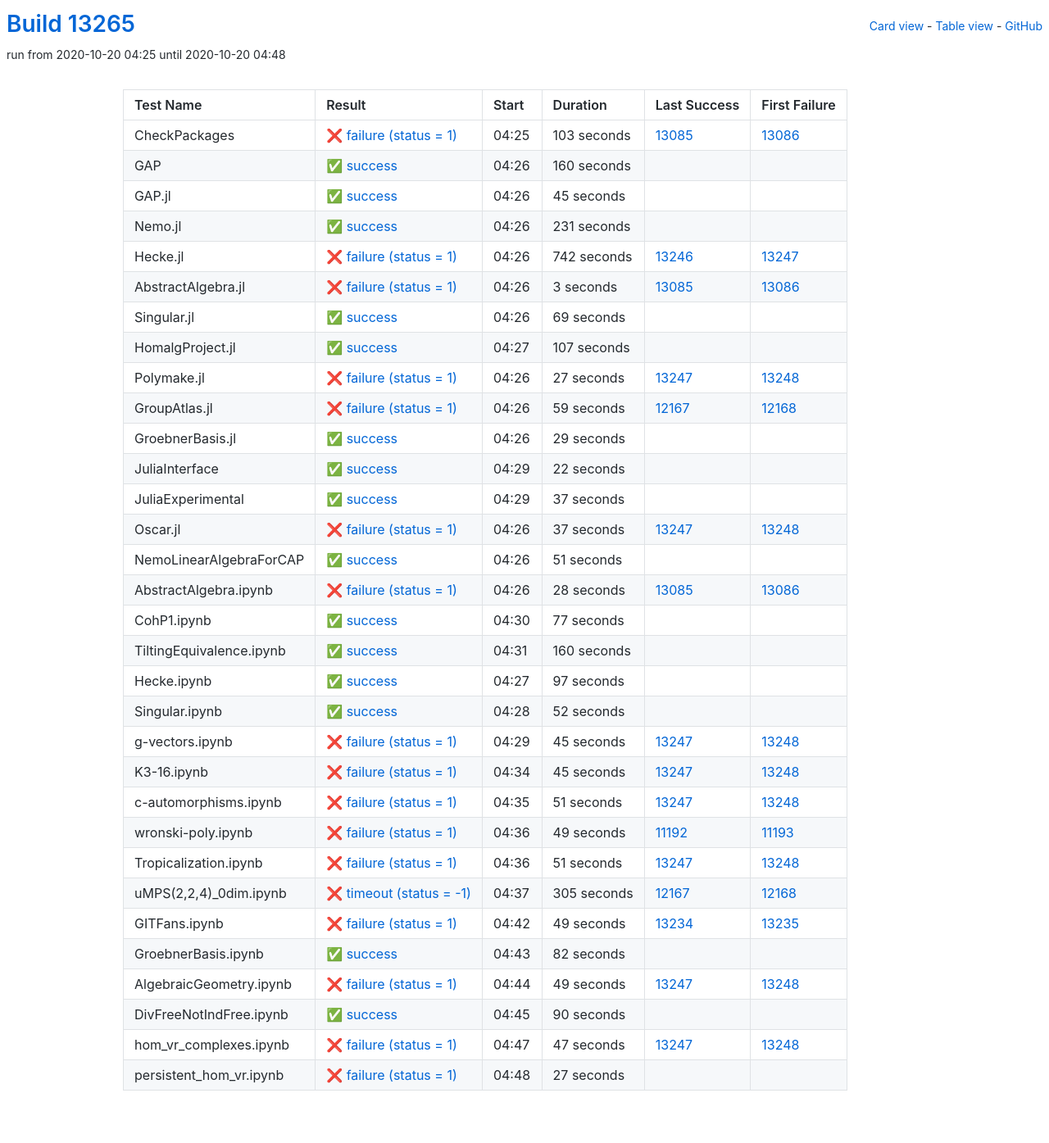
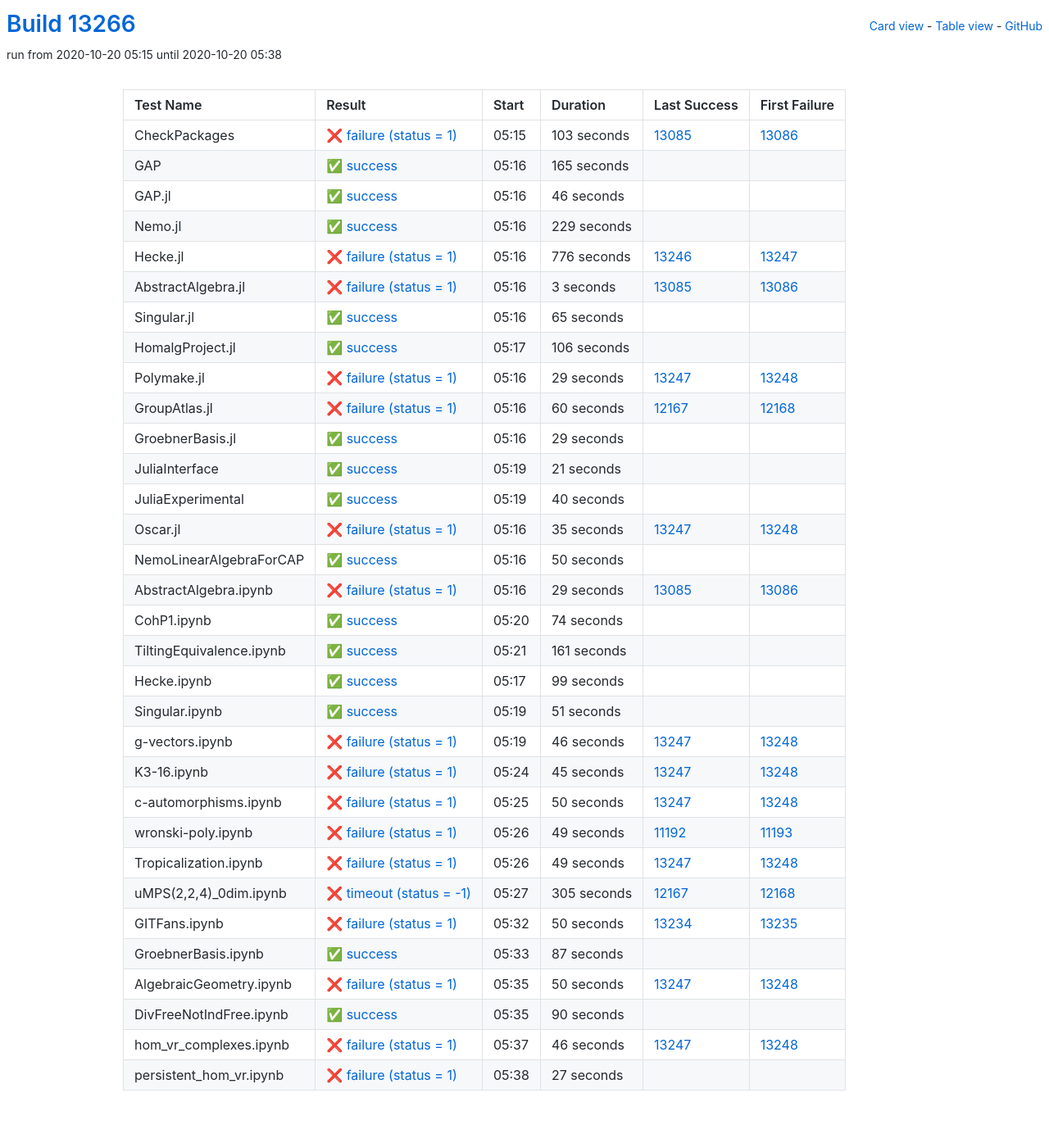
Before and after one commit to oscar-system/oscar-ci-status, a Jekyll site: the page built from table.html, in a window 1280 px wide. Shown: the whole page at 82% size. Built offline with Jekyll 4.4.1, drawn with Linux system fonts in a browser that asks for light colours.

Commit message:
Build #13266

```diff
--- a/_data/ci.yml
+++ b/_data/ci.yml
@@ -1,6 +1,6 @@
 ---
-build: 13265
-build_url: https://oscarci.mathematik.uni-kl.de/job/oscar/13265/
+build: 13266
+build_url: https://oscarci.mathematik.uni-kl.de/job/oscar/13266/
 job: oscar
 organization: oscar-system
 repo: oscar-ci-status
@@ -8,8 +8,8 @@
 tests:
 - name: CheckPackages
   id: checkpackages
-  log: https://oscarci.mathematik.uni-kl.de/job/oscar/13265/artifact/logs/build-13265/CheckPackages.log
-  start: 2020-10-20 04:25
+  log: https://oscarci.mathematik.uni-kl.de/job/oscar/13266/artifact/logs/build-13266/CheckPackages.log
+  start: 2020-10-20 05:15
   success: false
   exitcode: 1
   status: failure
@@ -20,56 +20,56 @@
   first_failure_url: https://oscarci.mathematik.uni-kl.de/job/oscar/13086/
 - name: GAP
   id: gap
-  log: https://oscarci.mathematik.uni-kl.de/job/oscar/13265/artifact/logs/build-13265/GAP.log
-  start: 2020-10-20 04:26
+  log: https://oscarci.mathematik.uni-kl.de/job/oscar/13266/artifact/logs/build-13266/GAP.log
+  start: 2020-10-20 05:16
   success: true
   exitcode: 0
   status: success
-  duration: 160
+  duration: 165
   last_success: false
   last_success_url:
   first_failure: false
   first_failure_url:
 - name: GAP.jl
   id: gap-jl
-  log: https://oscarci.mathematik.uni-kl.de/job/oscar/13265/artifact/logs/build-13265/GAP.jl.log
-  start: 2020-10-20 04:26
+  log: https://oscarci.mathematik.uni-kl.de/job/oscar/13266/artifact/logs/build-13266/GAP.jl.log
+  start: 2020-10-20 05:16
   success: true
   exitcode: 0
   status: success
-  duration: 45
+  duration: 46
   last_success: false
   last_success_url:
   first_failure: false
   first_failure_url:
 - name: Nemo.jl
   id: nemo-jl
-  log: https://oscarci.mathematik.uni-kl.de/job/oscar/13265/artifact/logs/build-13265/Nemo.jl.log
-  start: 2020-10-20 04:26
+  log: https://oscarci.mathematik.uni-kl.de/job/oscar/13266/artifact/logs/build-13266/Nemo.jl.log
+  start: 2020-10-20 05:16
   success: true
   exitcode: 0
   status: success
-  duration: 231
+  duration: 229
   last_success: false
   last_success_url:
   first_failure: false
   first_failure_url:
 - name: Hecke.jl
   id: hecke-jl
-  log: https://oscarci.mathematik.uni-kl.de/job/oscar/13265/artifact/logs/build-13265/Hecke.jl.log
-  start: 2020-10-20 04:26
+  log: https://oscarci.mathematik.uni-kl.de/job/oscar/13266/artifact/logs/build-13266/Hecke.jl.log
+  start: 2020-10-20 05:16
   success: false
   exitcode: 1
   status: failure
-  duration: 742
+  duration: 776
   last_success: 13246
   last_success_url: https://oscarci.mathematik.uni-kl.de/job/oscar/13246/
   first_failure: 13247
   first_failure_url: https://oscarci.mathematik.uni-kl.de/job/oscar/13247/
 - name: AbstractAlgebra.jl
   id: abstractalgebra-jl
-  log: https://oscarci.mathematik.uni-kl.de/job/oscar/13265/artifact/logs/build-13265/AbstractAlgebra.jl.log
-  start: 2020-10-20 04:26
+  log: https://oscarci.mathematik.uni-kl.de/job/oscar/13266/artifact/logs/build-13266/AbstractAlgebra.jl.log
+  start: 2020-10-20 05:16
   success: false
   exitcode: 1
   status: failure
@@ -80,56 +80,56 @@
   first_failure_url: https://oscarci.mathematik.uni-kl.de/job/oscar/13086/
 - name: Singular.jl
   id: singular-jl
-  log: https://oscarci.mathematik.uni-kl.de/job/oscar/13265/artifact/logs/build-13265/Singular.jl.log
-  start: 2020-10-20 04:26
+  log: https://oscarci.mathematik.uni-kl.de/job/oscar/13266/artifact/logs/build-13266/Singular.jl.log
+  start: 2020-10-20 05:16
   success: true
   exitcode: 0
   status: success
-  duration: 69
+  duration: 65
   last_success: false
   last_success_url:
   first_failure: false
   first_failure_url:
 - name: HomalgProject.jl
   id: homalgproject-jl
-  log: https://oscarci.mathematik.uni-kl.de/job/oscar/13265/artifact/logs/build-13265/HomalgProject.jl.log
-  start: 2020-10-20 04:27
+  log: https://oscarci.mathematik.uni-kl.de/job/oscar/13266/artifact/logs/build-13266/HomalgProject.jl.log
+  start: 2020-10-20 05:17
   success: true
   exitcode: 0
   status: success
-  duration: 107
+  duration: 106
   last_success: false
   last_success_url:
   first_failure: false
   first_failure_url:
 - name: Polymake.jl
   id: polymake-jl
-  log: https://oscarci.mathematik.uni-kl.de/job/oscar/13265/artifact/logs/build-13265/Polymake.jl.log
-  start: 2020-10-20 04:26
+  log: https://oscarci.mathematik.uni-kl.de/job/oscar/13266/artifact/logs/build-13266/Polymake.jl.log
+  start: 2020-10-20 05:16
   success: false
   exitcode: 1
   status: failure
-  duration: 27
+  duration: 29
   last_success: 13247
   last_success_url: https://oscarci.mathematik.uni-kl.de/job/oscar/13247/
   first_failure: 13248
   first_failure_url: https://oscarci.mathematik.uni-kl.de/job/oscar/13248/
 - name: GroupAtlas.jl
   id: groupatlas-jl
-  log: https://oscarci.mathematik.uni-kl.de/job/oscar/13265/artifact/logs/build-13265/GroupAtlas.jl.log
-  start: 2020-10-20 04:26
+  log: https://oscarci.mathematik.uni-kl.de/job/oscar/13266/artifact/logs/build-13266/GroupAtlas.jl.log
+  start: 2020-10-20 05:16
   success: false
   exitcode: 1
   status: failure
-  duration: 59
+  duration: 60
   last_success: 12167
   last_success_url: https://oscarci.mathematik.uni-kl.de/job/oscar/12167/
   first_failure: 12168
   first_failure_url: https://oscarci.mathematik.uni-kl.de/job/oscar/12168/
 - name: GroebnerBasis.jl
   id: groebnerbasis-jl
-  log: https://oscarci.mathematik.uni-kl.de/job/oscar/13265/artifact/logs/build-13265/GroebnerBasis.jl.log
-  start: 2020-10-20 04:26
+  log: https://oscarci.mathematik.uni-kl.de/job/oscar/13266/artifact/logs/build-13266/GroebnerBasis.jl.log
+  start: 2020-10-20 05:16
   success: true
   exitcode: 0
   status: success
@@ -140,44 +140,104 @@
   first_failure_url:
 - name: JuliaInterface
   id: juliainterface
-  log: https://oscarci.mathematik.uni-kl.de/job/oscar/13265/artifact/logs/build-13265/JuliaInterface.log
-  start: 2020-10-20 04:29
+  log: https://oscarci.mathematik.uni-kl.de/job/oscar/13266/artifact/logs/build-13266/JuliaInterface.log
+  start: 2020-10-20 05:19
   success: true
   exitcode: 0
   status: success
-  duration: 22
+  duration: 21
   last_success: false
   last_success_url:
   first_failure: false
   first_failure_url:
 - name: JuliaExperimental
   id: juliaexperimental
-  log: https://oscarci.mathematik.uni-kl.de/job/oscar/13265/artifact/logs/build-13265/JuliaExperimental.log
-  start: 2020-10-20 04:29
+  log: https://oscarci.mathematik.uni-kl.de/job/oscar/13266/artifact/logs/build-13266/JuliaExperimental.log
+  start: 2020-10-20 05:19
   success: true
   exitcode: 0
   status: success
-  duration: 37
+  duration: 40
   last_success: false
   last_success_url:
   first_failure: false
   first_failure_url:
 - name: Oscar.jl
   id: oscar-jl
-  log: https://oscarci.mathematik.uni-kl.de/job/oscar/13265/artifact/logs/build-13265/Oscar.jl.log
-  start: 2020-10-20 04:26
+  log: https://oscarci.mathematik.uni-kl.de/job/oscar/13266/artifact/logs/build-13266/Oscar.jl.log
+  start: 2020-10-20 05:16
   success: false
   exitcode: 1
   status: failure
-  duration: 37
+  duration: 35
   last_success: 13247
   last_success_url: https://oscarci.mathematik.uni-kl.de/job/oscar/13247/
   first_failure: 13248
   first_failure_url: https://oscarci.mathematik.uni-kl.de/job/oscar/13248/
 - name: NemoLinearAlgebraForCAP
   id: nemolinearalgebraforcap
-  log: https://oscarci.mathematik.uni-kl.de/job/oscar/13265/artifact/logs/build-13265/NemoLinearAlgebraForCAP.log
-  start: 2020-10-20 04:26
+  log: https://oscarci.mathematik.uni-kl.de/job/oscar/13266/artifact/logs/build-13266/NemoLinearAlgebraForCAP.log
+  start: 2020-10-20 05:16
+  success: true
+  exitcode: 0
+  status: success
+  duration: 50
+  last_success: false
+  last_success_url:
+  first_failure: false
+  first_failure_url:
+- name: AbstractAlgebra.ipynb
+  id: abstractalgebra-ipynb
+  log: https://oscarci.mathematik.uni-kl.de/job/oscar/13266/artifact/logs/build-13266/AbstractAlgebra.ipynb.log
+  start: 2020-10-20 05:16
+  success: false
+  exitcode: 1
+  status: failure
+  duration: 29
+  last_success: 13085
+  last_success_url: https://oscarci.mathematik.uni-kl.de/job/oscar/13085/
+  first_failure: 13086
+  first_failure_url: https://oscarci.mathematik.uni-kl.de/job/oscar/13086/
+- name: CohP1.ipynb
+  id: cohp1-ipynb
+  log: https://oscarci.mathematik.uni-kl.de/job/oscar/13266/artifact/logs/build-13266/CohP1.ipynb.log
+  start: 2020-10-20 05:20
+  success: true
+  exitcode: 0
+  status: success
+  duration: 74
+  last_success: false
+  last_success_url:
+  first_failure: false
+  first_failure_url:
+- name: TiltingEquivalence.ipynb
+  id: tiltingequivalence-ipynb
+  log: https://oscarci.mathematik.uni-kl.de/job/oscar/13266/artifact/logs/build-13266/TiltingEquivalence.ipynb.log
+  start: 2020-10-20 05:21
+  success: true
+  exitcode: 0
+  status: success
+  duration: 161
+  last_success: false
+  last_success_url:
+  first_failure: false
+  first_failure_url:
+- name: Hecke.ipynb
+  id: hecke-ipynb
+  log: https://oscarci.mathematik.uni-kl.de/job/oscar/13266/artifact/logs/build-13266/Hecke.ipynb.log
+  start: 2020-10-20 05:17
+  success: true
+  exitcode: 0
+  status: success
+  duration: 99
+  last_success: false
+  last_success_url:
+  first_failure: false
+  first_failure_url:
+- name: Singular.ipynb
+  id: singular-ipynb
+  log: https://oscarci.mathematik.uni-kl.de/job/oscar/13266/artifact/logs/build-13266/Singular.ipynb.log
+  start: 2020-10-20 05:19
   success: true
   exitcode: 0
   status: success
@@ -186,82 +246,22 @@
   last_success_url:
   first_failure: false
   first_failure_url:
-- name: AbstractAlgebra.ipynb
-  id: abstractalgebra-ipynb
-  log: https://oscarci.mathematik.uni-kl.de/job/oscar/13265/artifact/logs/build-13265/AbstractAlgebra.ipynb.log
-  start: 2020-10-20 04:26
+- name: g-vectors.ipynb
+  id: g-vectors-ipynb
+  log: https://oscarci.mathematik.uni-kl.de/job/oscar/13266/artifact/logs/build-13266/g-vectors.ipynb.log
+  start: 2020-10-20 05:19
   success: false
   exitcode: 1
   status: failure
-  duration: 28
-  last_success: 13085
-  last_success_url: https://oscarci.mathematik.uni-kl.de/job/oscar/13085/
-  first_failure: 13086
-  first_failure_url: https://oscarci.mathematik.uni-kl.de/job/oscar/13086/
-- name: CohP1.ipynb
-  id: cohp1-ipynb
-  log: https://oscarci.mathematik.uni-kl.de/job/oscar/13265/artifact/logs/build-13265/CohP1.ipynb.log
-  start: 2020-10-20 04:30
-  success: true
-  exitcode: 0
-  status: success
-  duration: 77
-  last_success: false
-  last_success_url:
-  first_failure: false
-  first_failure_url:
-- name: TiltingEquivalence.ipynb
-  id: tiltingequivalence-ipynb
-  log: https://oscarci.mathematik.uni-kl.de/job/oscar/13265/artifact/logs/build-13265/TiltingEquivalence.ipynb.log
-  start: 2020-10-20 04:31
-  success: true
-  exitcode: 0
-  status: success
-  duration: 160
-  last_success: false
-  last_success_url:
-  first_failure: false
-  first_failure_url:
-- name: Hecke.ipynb
-  id: hecke-ipynb
-  log: https://oscarci.mathematik.uni-kl.de/job/oscar/13265/artifact/logs/build-13265/Hecke.ipynb.log
-  start: 2020-10-20 04:27
-  success: true
-  exitcode: 0
-  status: success
-  duration: 97
-  last_success: false
-  last_success_url:
-  first_failure: false
-  first_failure_url:
-- name: Singular.ipynb
-  id: singular-ipynb
-  log: https://oscarci.mathematik.uni-kl.de/job/oscar/13265/artifact/logs/build-13265/Singular.ipynb.log
-  start: 2020-10-20 04:28
-  success: true
-  exitcode: 0
-  status: success
-  duration: 52
-  last_success: false
-  last_success_url:
-  first_failure: false
-  first_failure_url:
-- name: g-vectors.ipynb
-  id: g-vectors-ipynb
-  log: https://oscarci.mathematik.uni-kl.de/job/oscar/13265/artifact/logs/build-13265/g-vectors.ipynb.log
-  start: 2020-10-20 04:29
-  success: false
-  exitcode: 1
-  status: failure
-  duration: 45
+  duration: 46
   last_success: 13247
   last_success_url: https://oscarci.mathematik.uni-kl.de/job/oscar/13247/
   first_failure: 13248
   first_failure_url: https://oscarci.mathematik.uni-kl.de/job/oscar/13248/
 - name: K3-16.ipynb
   id: k3-16-ipynb
-  log: https://oscarci.mathematik.uni-kl.de/job/oscar/13265/artifact/logs/build-13265/K3-16.ipynb.log
-  start: 2020-10-20 04:34
+  log: https://oscarci.mathematik.uni-kl.de/job/oscar/13266/artifact/logs/build-13266/K3-16.ipynb.log
+  start: 2020-10-20 05:24
   success: false
   exitcode: 1
   status: failure
@@ -272,20 +272,20 @@
   first_failure_url: https://oscarci.mathematik.uni-kl.de/job/oscar/13248/
 - name: c-automorphisms.ipynb
   id: c-automorphisms-ipynb
-  log: https://oscarci.mathematik.uni-kl.de/job/oscar/13265/artifact/logs/build-13265/c-automorphisms.ipynb.log
-  start: 2020-10-20 04:35
+  log: https://oscarci.mathematik.uni-kl.de/job/oscar/13266/artifact/logs/build-13266/c-automorphisms.ipynb.log
+  start: 2020-10-20 05:25
   success: false
   exitcode: 1
   status: failure
-  duration: 51
+  duration: 50
   last_success: 13247
   last_success_url: https://oscarci.mathematik.uni-kl.de/job/oscar/13247/
   first_failure: 13248
   first_failure_url: https://oscarci.mathematik.uni-kl.de/job/oscar/13248/
 - name: wronski-poly.ipynb
   id: wronski-poly-ipynb
-  log: https://oscarci.mathematik.uni-kl.de/job/oscar/13265/artifact/logs/build-13265/wronski-poly.ipynb.log
-  start: 2020-10-20 04:36
+  log: https://oscarci.mathematik.uni-kl.de/job/oscar/13266/artifact/logs/build-13266/wronski-poly.ipynb.log
+  start: 2020-10-20 05:26
   success: false
   exitcode: 1
   status: failure
@@ -296,20 +296,20 @@
   first_failure_url: https://oscarci.mathematik.uni-kl.de/job/oscar/11193/
 - name: Tropicalization.ipynb
   id: tropicalization-ipynb
-  log: https://oscarci.mathematik.uni-kl.de/job/oscar/13265/artifact/logs/build-13265/Tropicalization.ipynb.log
-  start: 2020-10-20 04:36
+  log: https://oscarci.mathematik.uni-kl.de/job/oscar/13266/artifact/logs/build-13266/Tropicalization.ipynb.log
+  start: 2020-10-20 05:26
   success: false
   exitcode: 1
   status: failure
-  duration: 51
+  duration: 49
   last_success: 13247
   last_success_url: https://oscarci.mathematik.uni-kl.de/job/oscar/13247/
   first_failure: 13248
   first_failure_url: https://oscarci.mathematik.uni-kl.de/job/oscar/13248/
 - name: uMPS(2,2,4)_0dim.ipynb
   id: umps-2-2-4-0dim-ipynb
-  log: https://oscarci.mathematik.uni-kl.de/job/oscar/13265/artifact/logs/build-13265/uMPS-2-2-4-_0dim.ipynb.log
-  start: 2020-10-20 04:37
+  log: https://oscarci.mathematik.uni-kl.de/job/oscar/13266/artifact/logs/build-13266/uMPS-2-2-4-_0dim.ipynb.log
+  start: 2020-10-20 05:27
   success: false
   exitcode: -1
   status: timeout
@@ -320,44 +320,44 @@
   first_failure_url: https://oscarci.mathematik.uni-kl.de/job/oscar/12168/
 - name: GITFans.ipynb
   id: gitfans-ipynb
-  log: https://oscarci.mathematik.uni-kl.de/job/oscar/13265/artifact/logs/build-13265/GITFans.ipynb.log
-  start: 2020-10-20 04:42
+  log: https://oscarci.mathematik.uni-kl.de/job/oscar/13266/artifact/logs/build-13266/GITFans.ipynb.log
+  start: 2020-10-20 05:32
   success: false
   exitcode: 1
   status: failure
-  duration: 49
+  duration: 50
   last_success: 13234
   last_success_url: https://oscarci.mathematik.uni-kl.de/job/oscar/13234/
   first_failure: 13235
   first_failure_url: https://oscarci.mathematik.uni-kl.de/job/oscar/13235/
 - name: GroebnerBasis.ipynb
   id: groebnerbasis-ipynb
-  log: https://oscarci.mathematik.uni-kl.de/job/oscar/13265/artifact/logs/build-13265/GroebnerBasis.ipynb.log
-  start: 2020-10-20 04:43
+  log: https://oscarci.mathematik.uni-kl.de/job/oscar/13266/artifact/logs/build-13266/GroebnerBasis.ipynb.log
+  start: 2020-10-20 05:33
   success: true
   exitcode: 0
   status: success
-  duration: 82
+  duration: 87
   last_success: false
   last_success_url:
   first_failure: false
   first_failure_url:
 - name: AlgebraicGeometry.ipynb
   id: algebraicgeometry-ipynb
-  log: https://oscarci.mathematik.uni-kl.de/job/oscar/13265/artifact/logs/build-13265/AlgebraicGeometry.ipynb.log
-  start: 2020-10-20 04:44
+  log: https://oscarci.mathematik.uni-kl.de/job/oscar/13266/artifact/logs/build-13266/AlgebraicGeometry.ipynb.log
+  start: 2020-10-20 05:35
   success: false
   exitcode: 1
   status: failure
-  duration: 49
+  duration: 50
   last_success: 13247
   last_success_url: https://oscarci.mathematik.uni-kl.de/job/oscar/13247/
   first_failure: 13248
   first_failure_url: https://oscarci.mathematik.uni-kl.de/job/oscar/13248/
 - name: DivFreeNotIndFree.ipynb
   id: divfreenotindfree-ipynb
-  log: https://oscarci.mathematik.uni-kl.de/job/oscar/13265/artifact/logs/build-13265/DivFreeNotIndFree.ipynb.log
-  start: 2020-10-20 04:45
+  log: https://oscarci.mathematik.uni-kl.de/job/oscar/13266/artifact/logs/build-13266/DivFreeNotIndFree.ipynb.log
+  start: 2020-10-20 05:35
   success: true
   exitcode: 0
   status: success
@@ -368,20 +368,20 @@
   first_failure_url:
 - name: hom_vr_complexes.ipynb
   id: hom-vr-complexes-ipynb
-  log: https://oscarci.mathematik.uni-kl.de/job/oscar/13265/artifact/logs/build-13265/hom_vr_complexes.ipynb.log
-  start: 2020-10-20 04:47
+  log: https://oscarci.mathematik.uni-kl.de/job/oscar/13266/artifact/logs/build-13266/hom_vr_complexes.ipynb.log
+  start: 2020-10-20 05:37
   success: false
   exitcode: 1
   status: failure
-  duration: 47
+  duration: 46
   last_success: 13247
   last_success_url: https://oscarci.mathematik.uni-kl.de/job/oscar/13247/
   first_failure: 13248
   first_failure_url: https://oscarci.mathematik.uni-kl.de/job/oscar/13248/
 - name: persistent_hom_vr.ipynb
   id: persistent-hom-vr-ipynb
-  log: https://oscarci.mathematik.uni-kl.de/job/oscar/13265/artifact/logs/build-13265/persistent_hom_vr.ipynb.log
-  start: 2020-10-20 04:48
+  log: https://oscarci.mathematik.uni-kl.de/job/oscar/13266/artifact/logs/build-13266/persistent_hom_vr.ipynb.log
+  start: 2020-10-20 05:38
   success: false
   exitcode: 1
   status: failure
```
Also changed, not shown: README.md.
